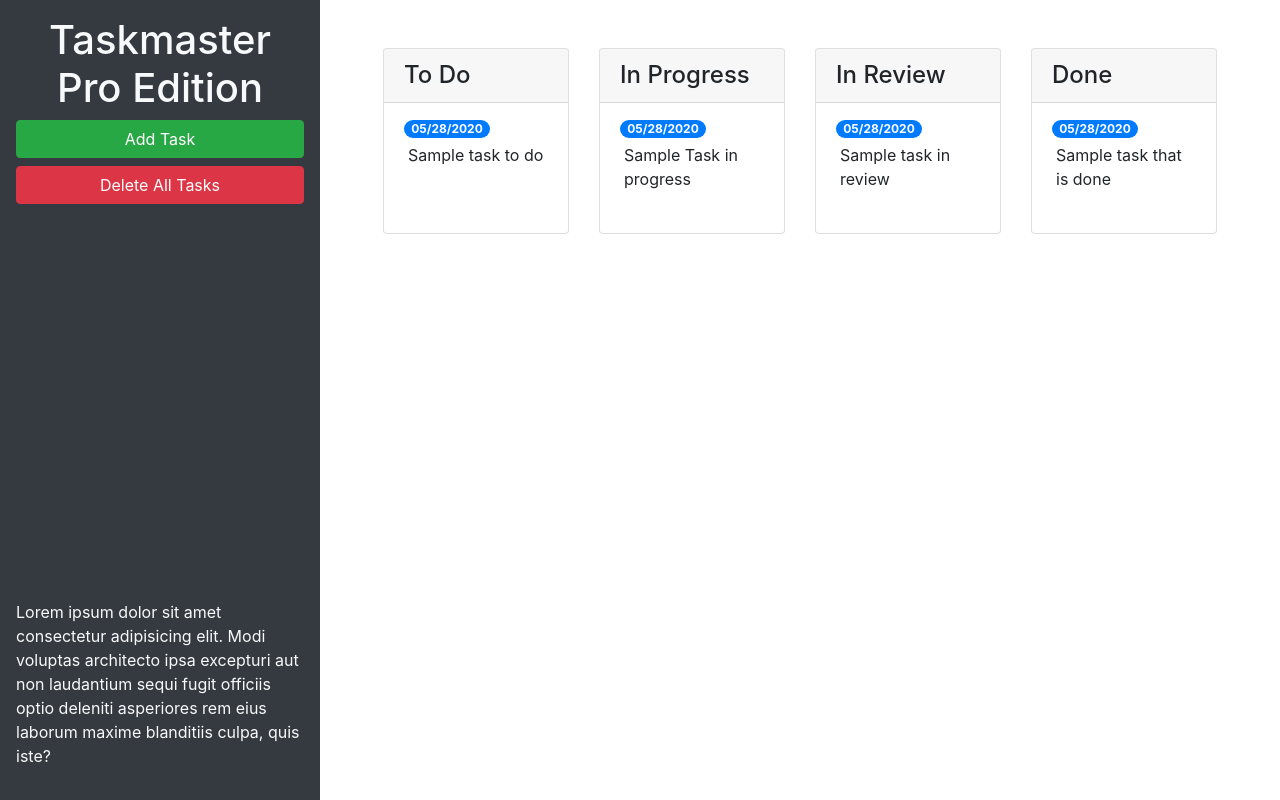
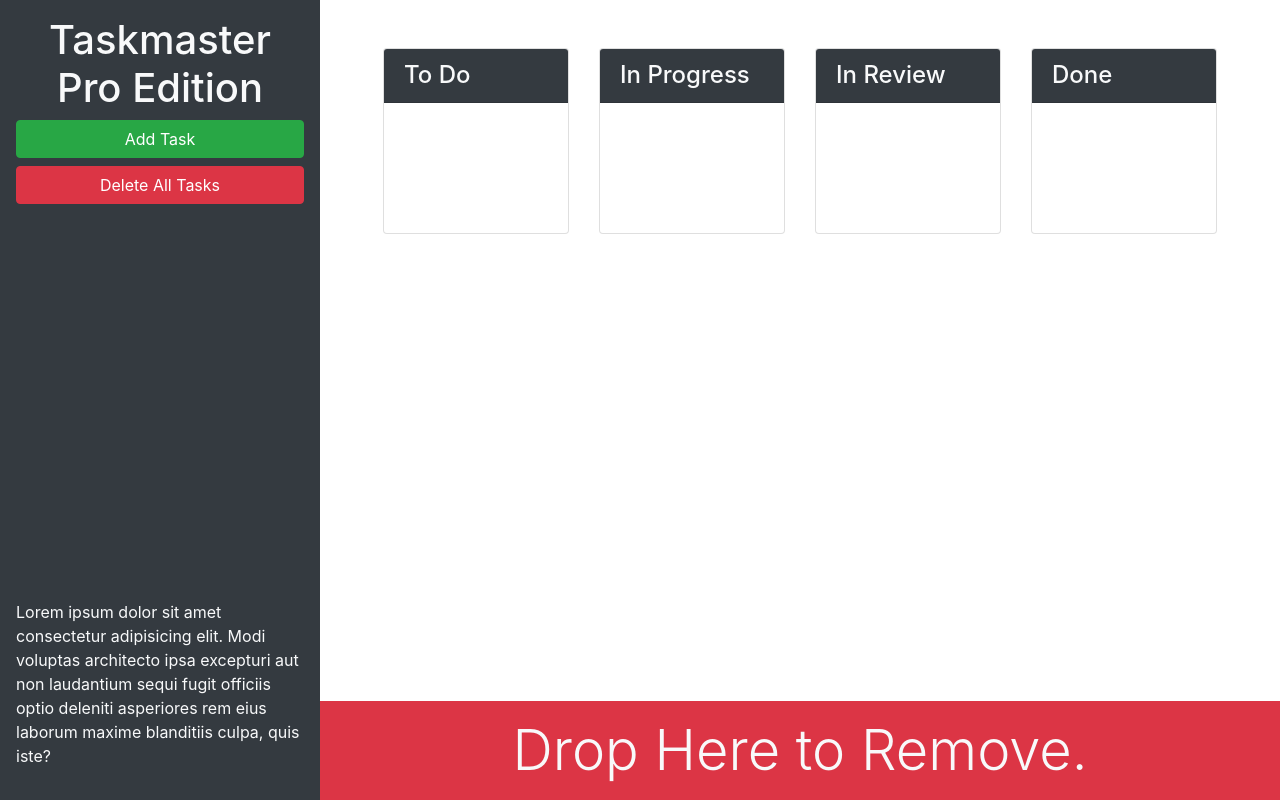
Before and after one commit to jawsh704/taskmaster-pro, a plain HTML site: page index.html in a window 1280 px wide. Drawn offline with nearby package versions, Linux system fonts and the light colour scheme.

Commit message:
added trash dropzone

```diff
--- a/index.html
+++ b/index.html
@@ -13,28 +13,28 @@
 <body>
 
   <div class="row min-vh-100 no-gutters">
-    <header class="col-12 col-lg-3 bg-dark text-light d-flex flex-column p-4 p-lg-3">
+    <header class="col-12 col-lg-3 bg-dark text-light sticky-top d-flex flex-column p-4 p-lg-3">
       <h1 class="text-center">Taskmaster Pro Edition</h1>
       <button id="create-task" class="btn btn-block btn-success" data-toggle="modal" data-target="#task-form-modal">Add
         Task</button>
       <button id="remove-tasks" class="btn btn-block btn-danger">Delete All Tasks</button>
-      <p class="mt-auto">Lorem ipsum dolor sit amet consectetur adipisicing elit. Modi voluptas architecto ipsa
+      <p class="mt-auto d-none d-lg-block">Lorem ipsum dolor sit amet consectetur adipisicing elit. Modi voluptas architecto ipsa
         excepturi aut non
         laudantium sequi fugit officiis optio deleniti asperiores rem eius laborum maxime blanditiis culpa, quis iste?
       </p>
     </header>
-    <main class="col-12 col-lg-9">
+    <main class="col-12 col-lg-9 d-flex flex-column">
       <div class="m-5 row justify-content-around">
         <!-- ToDo start-->
         <div class="col-12 col-md-6 col-xl-3 mb-3">
           <div class="card">
-            <h4 class="card-header">
+            <h4 class="card-header bg-dark text-light">
               To Do
             </h4>
             <ul id="list-toDo" class="list-group list-group-flush">
               <li class="list-group-item">
-                <span class="badge badge-primary badge-pill">05/28/2020</span>
-                <p class="m-1">Sample task to do</p>
+                <span class="badge badge-primary badge-pill"></span>
+                <p class="m-1"></p>
               </li>
             </ul>
           </div>
@@ -43,13 +43,13 @@
         <!-- in progress start -->
         <div class="col-12 col-md-6 col-xl-3 mb-3">
           <div class="card">
-            <h4 class="card-header">
+            <h4 class="card-header bg-dark text-light">
               In Progress
             </h4>
             <ul id="list-inProgress" class="list-group list-group-flush">
               <li class="list-group-item">
-                <span class="badge badge-primary badge-pill">05/28/2020</span>
-                <p class="m-1">Sample Task in progress</p>
+                <span class="badge badge-primary badge-pill"></span>
+                <p class="m-1"></p>
               </li>
             </ul>
           </div>
@@ -58,13 +58,13 @@
         <!-- in review start -->
         <div class="col-12 col-md-6 col-xl-3 mb-3">
           <div class="card">
-            <h4 class="card-header">
+            <h4 class="card-header bg-dark text-light">
               In Review
             </h4>
             <ul id="list-inReview" class="list-group list-group-flush">
               <li class="list-group-item">
-                <span class="badge badge-primary badge-pill">05/28/2020</span>
-                <p class="m-1">Sample task in review</p>
+                <span class="badge badge-primary badge-pill"></span>
+                <p class="m-1"></p>
               </li>
             </ul>
           </div>
@@ -73,18 +73,23 @@
         <!-- done start -->
         <div class="col-12 col-md-6 col-xl-3 mb-3">
           <div class="card">
-            <h4 class="card-header">
+            <h4 class="card-header bg-dark text-light">
               Done
             </h4>
             <ul id="list-done" class="list-group list-group-flush">
               <li class="list-group-item">
-                <span class="badge badge-primary badge-pill">05/28/2020</span>
-                <p class="m-1">Sample task that is done</p>
+                <span class="badge badge-primary badge-pill"></span>
+                <p class="m-1"></p>
               </li>
             </ul>
           </div>
         </div>
         <!-- done end -->
+      </div>
+      <div id="trash" class="mt-auto">
+        <div class="w-100 bg-danger p-3 text-center text-light display-4">
+          Drop Here to Remove.
+        </div>
       </div>
     </main>
   </div>
```
